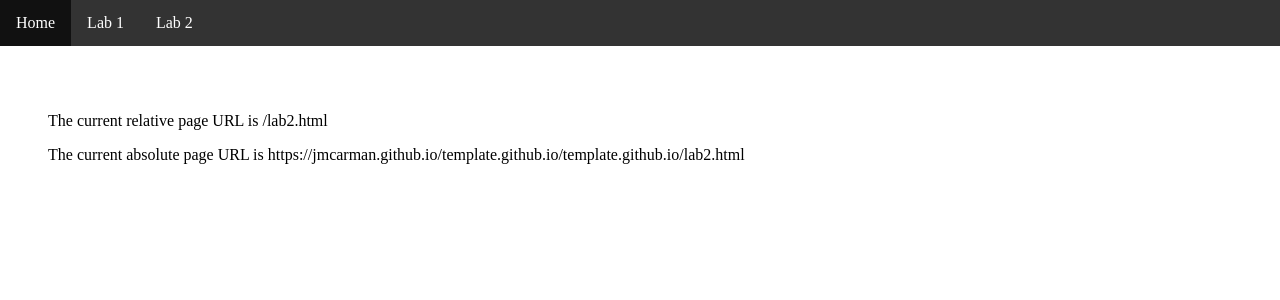
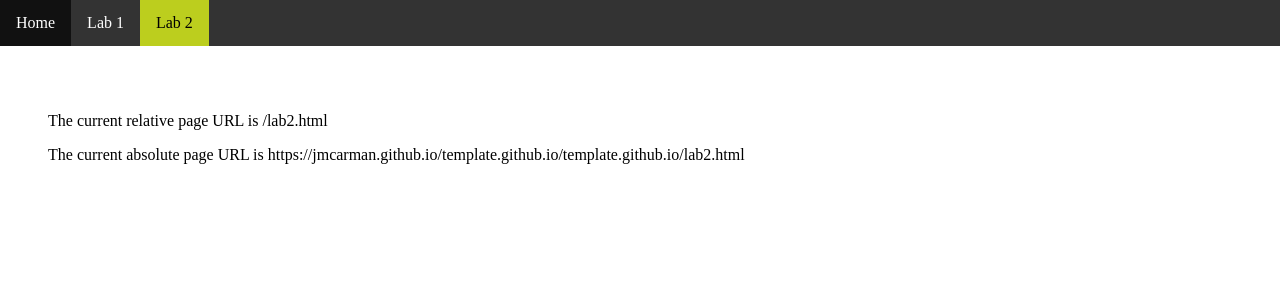
Before and after one commit to jmcarman/template.github.io, a Jekyll site: the page built from lab2.md, in a window 1280 px wide. Shown: the top 300 px of the page. Built offline with Jekyll 4.4.1, drawn with Linux system fonts in a browser that asks for light colours; our own code applies the rules of GitHub Pages for plain Markdown files.

Commit message:
default.html: Corrected page.url for lab1 and lab2.

```diff
--- a/_layouts/default.html
+++ b/_layouts/default.html
@@ -13,10 +13,10 @@
                 <a class="{% if page.url == '/' or page.url == '/index.html' %}active{% endif %}" href="{{ '/index.html' | relative_url }}">Home</a>
             </li>
             <li>
-                <a class="{% if page.url == '/lab1' %}active{% endif %}" href="{{ '/lab1.html' | relative_url }}">Lab 1</a>
+                <a class="{% if page.url == '/lab1.html' %}active{% endif %}" href="{{ '/lab1.html' | relative_url }}">Lab 1</a>
             </li>
             <li>
-                <a class="{% if page.url == '/lab2' %}active{% endif %}" href="{{ '/lab2.html' | relative_url }}">Lab 2</a>
+                <a class="{% if page.url == '/lab2.html' %}active{% endif %}" href="{{ '/lab2.html' | relative_url }}">Lab 2</a>
             </li>
         </ul>
     </nav>
```
